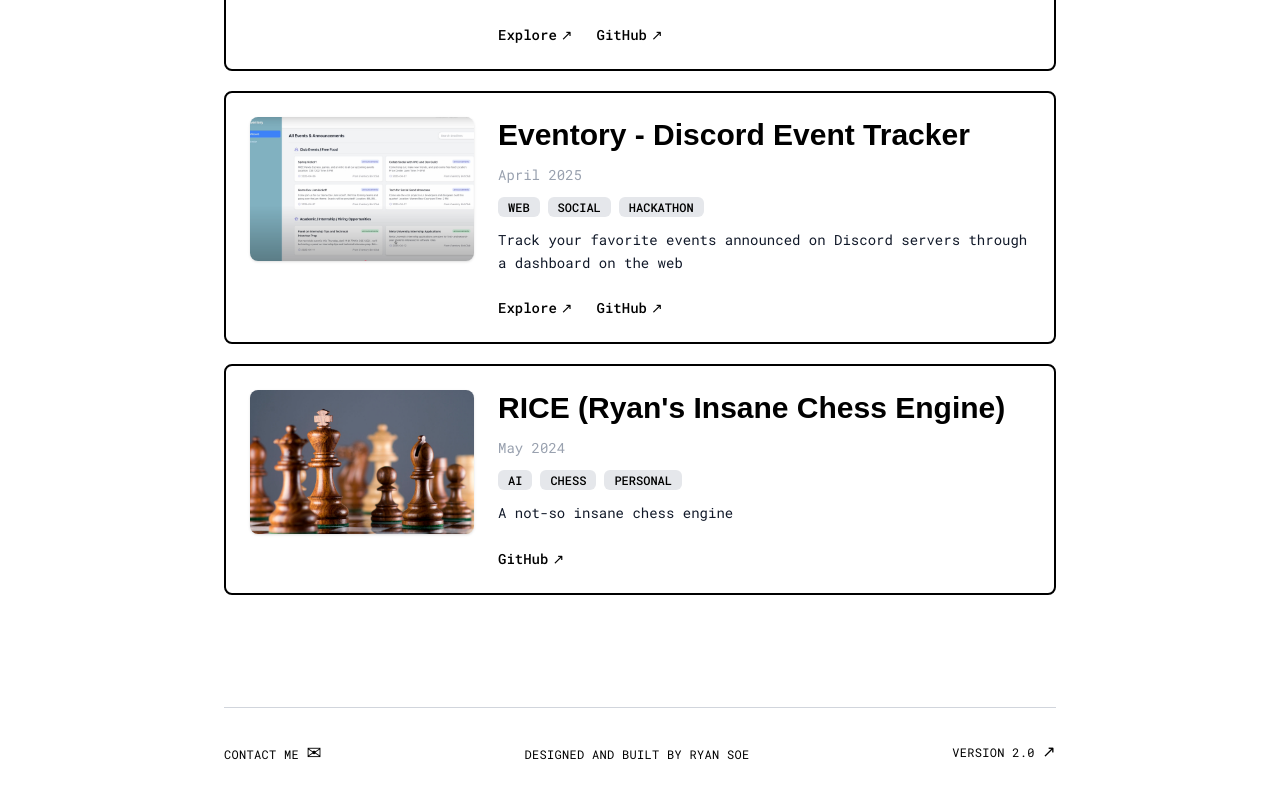
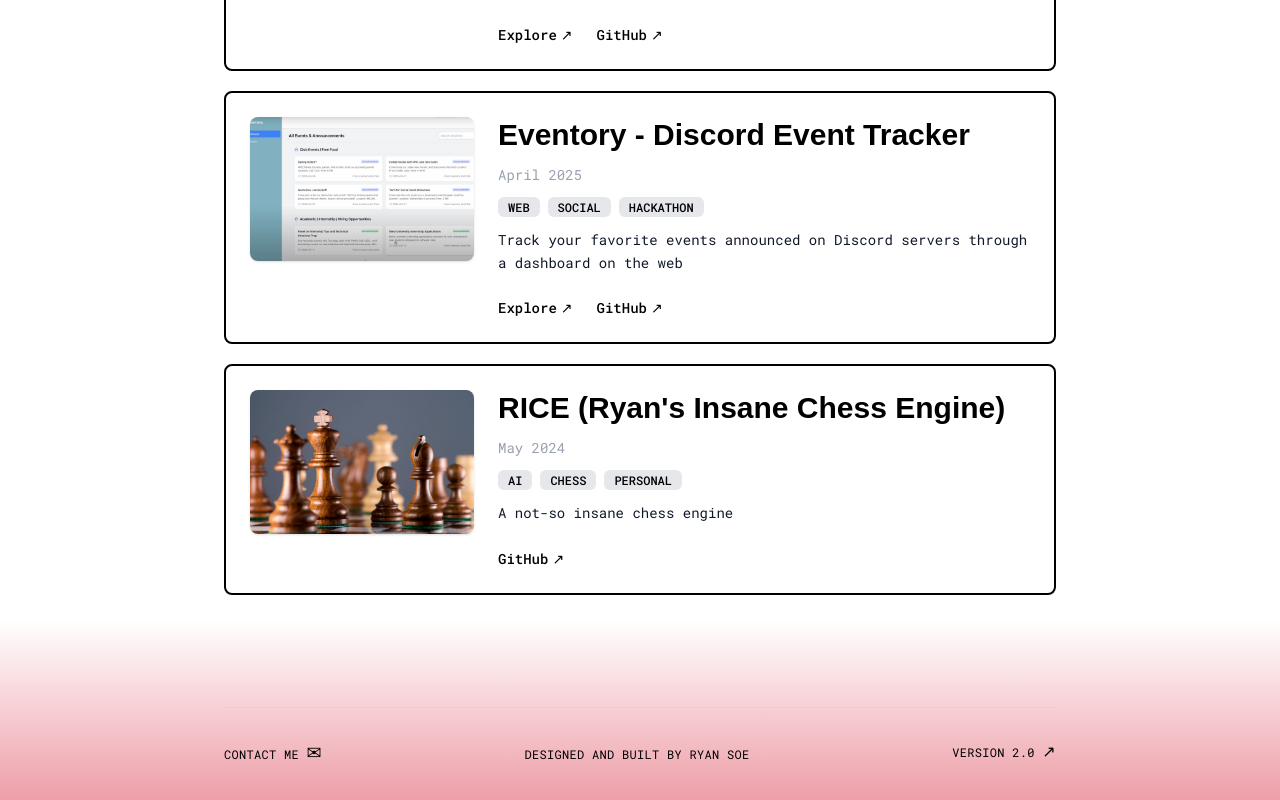
Before and after one commit to ryansoe/ryan-portfolio, a Next.js app: page / in a window 1280 px wide. Shown: the part 1451-2251 px from the top of the page. Built offline with nearby package versions, Linux system fonts and the light colour scheme; a web font is replaced by a local one.

Commit message:
feat: added gradients

```diff
--- a/src/app/globals.css
+++ b/src/app/globals.css
@@ -2,7 +2,15 @@
 
 /* Minimalist base styles */
 body {
-  @apply bg-white text-black font-sans antialiased;
+  @apply text-black font-sans antialiased;
+  background: linear-gradient(
+    to bottom,
+    #80c0e1 0%,
+    #ffffff 15%,
+    #ffffff 92%,
+    #ee9ea8 100%
+  );
+  min-height: 100vh;
 }
 
 h1,
--- a/src/components/Footer.tsx
+++ b/src/components/Footer.tsx
@@ -37,7 +37,7 @@
   return (
     <footer
       ref={footerRef}
-      className={`w-full bg-white py-8 px-4 mt-20 project-card-animate ${
+      className={`w-full bg-transparent py-8 px-4 mt-20 project-card-animate ${
         isVisible ? "project-card-visible" : ""
       }`}
     >
--- a/src/components/ProjectCard.tsx
+++ b/src/components/ProjectCard.tsx
@@ -17,7 +17,7 @@
       onMouseEnter={(e) => {
         e.currentTarget.style.boxShadow = "8px 8px 0px #000000";
         e.currentTarget.style.background =
-          "linear-gradient(135deg, #f472b6 0%, #fb923c 33%, #ffffff 66%, #60a5fa 100%)";
+          "linear-gradient(135deg, #f472b6 0%, #fb923c 33%, #fde68a 50%, #ffffff 66%, #60a5fa 100%)";
       }}
       onMouseLeave={(e) => {
         e.currentTarget.style.boxShadow = "none";
```
